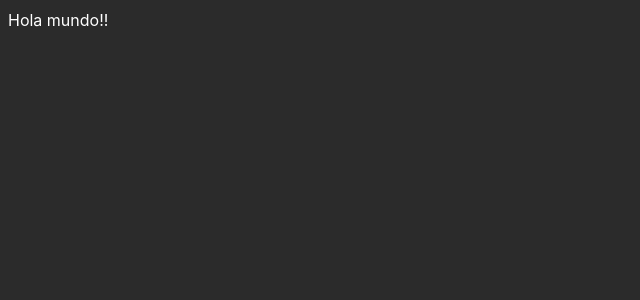
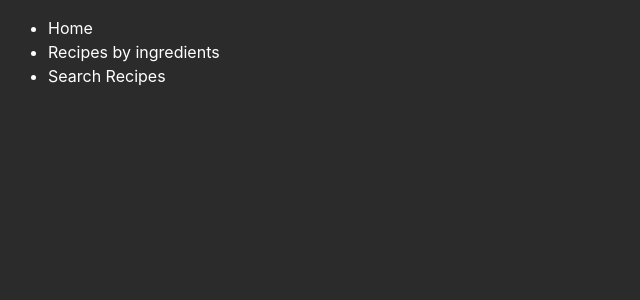
Before and after one commit to mvillagra91/RecipeGenerator, a React (Vite) app: page / in a window 1280 px wide. Shown: the top 300 px of the page, without its empty margins (0-640 px from the left). Built offline with nearby package versions, Linux system fonts and the light colour scheme.

Commit message:
Added Modification in Component Menu

```diff
--- a/src/App.jsx
+++ b/src/App.jsx
@@ -1,9 +1,9 @@
-import './styles/App.css'
+import {Menu} from "./components/Menu"
 
 //Funcion App vendria siendo la pantalla principal (¿Recomendable llamar componentes aquí?)
 function App() {
   return (
-    <div>Hola mundo!!</div>
+    <Menu/>
   )
 }
 
--- /dev/null
+++ b/src/components/Menu.jsx
@@ -0,0 +1,13 @@
+//import React from 'react'
+
+export const Menu = () => {
+  return (
+    <nav>
+        <ul>
+            <li>Home</li>
+            <li>Recipes by ingredients</li>
+            <li>Search Recipes</li>
+        </ul>
+    </nav>
+  )
+}
--- a/src/main.jsx
+++ b/src/main.jsx
@@ -1,5 +1,6 @@
 import { createRoot } from 'react-dom/client'
 import App from './App.jsx'
+import './styles/App.css'
 
 //Renderiza lo contenido en App.jsx
 createRoot(document.getElementById('root')).render(
```
